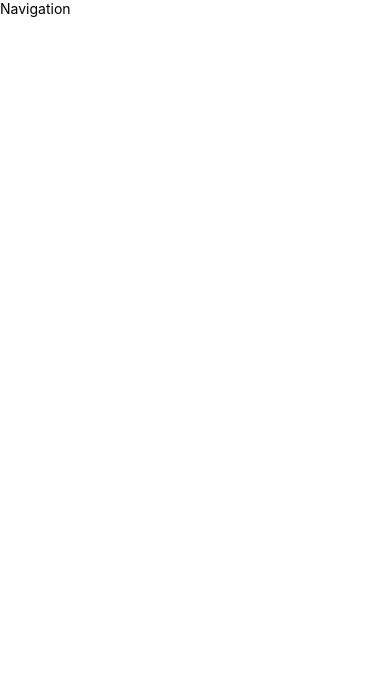
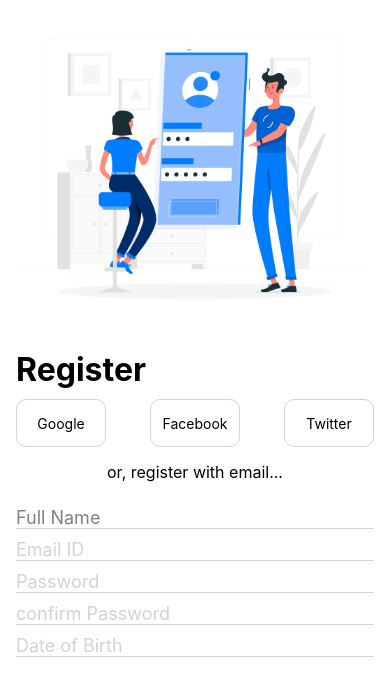
Before and after one commit to Akshayba12/Food-ref-app, a React Native app: screen / in a window 390 px wide. Shown: the top 696 px of the page. Built offline with nearby package versions, Linux system fonts and the light colour scheme.

Commit message:
register page in progress

```diff
--- a/App.tsx
+++ b/App.tsx
@@ -9,12 +9,13 @@ import React from 'react';
 import {
 } from 'react-native';
 import Navigation from './src/navigation';
+import Register from './src/pages/Register';
 
 
 function App(): React.JSX.Element {
 
   return (
-    <Navigation />
+    <Register />
   );
 }
 
--- /dev/null
+++ b/src/pages/Register/index.tsx
@@ -0,0 +1,103 @@
+import { View, Text, StyleSheet, TouchableOpacity, TextInput, Image } from 'react-native';
+import React from 'react';
+import bannerImage from '../../assets/bannerimg.jpg';
+
+
+const Register = () => {
+  return (
+    <View style={styles.container}>
+        <View style={styles.bannerImageContainer}>
+            <Image style={styles.imageStyle} source={bannerImage} />
+        </View>
+      <Text style={styles.registerText}>Register</Text>
+      <View style={styles.socialMedia}>
+        <TouchableOpacity style={styles.socialMediaBtn}>
+            <Text>Google</Text>
+        </TouchableOpacity>
+        <TouchableOpacity style={styles.socialMediaBtn}>
+            <Text>Facebook</Text>
+        </TouchableOpacity>
+        <TouchableOpacity style={styles.socialMediaBtn}>
+            <Text>Twitter</Text>
+        </TouchableOpacity>
+      </View>
+        <Text style={styles.emailText}>or, register with email...</Text>
+        <View style={styles.inputContainerStyle}>
+            <View style={styles.placeholderStyle}>
+                <TextInput placeholder="Full Name" placeholderTextColor="gray" style={styles.textinputStyle} />
+            </View>
+            <View style={styles.placeholderStyle}>
+                <TextInput placeholder="Email ID"  style={styles.textinputStyle}/>
+            </View>
+            <View style={styles.placeholderStyle}>
+                <TextInput placeholder="Password"  style={styles.textinputStyle}/>
+            </View>
+            <View style={styles.placeholderStyle}>
+                <TextInput placeholder="confirm Password" style={styles.textinputStyle} />
+            </View>
+            <View style={styles.placeholderStyle}>
+                <TextInput placeholder="Date of Birth" style={styles.textinputStyle} />
+            </View>
+        </View>
+    </View>
+  );
+};
+
+export default Register;
+
+const styles = StyleSheet.create({
+    container:{
+        flex:1,
+        paddingHorizontal:16,
+    },
+    bannerImageContainer:{
+      justifyContent:'center',
+      alignItems:'center',
+    },
+    imageStyle:{
+      height: 350,
+      width: 350,
+    },
+    registerText:{
+        fontSize: 32,
+        color: 'black',
+        fontWeight:'700',
+    },
+    socialMedia:{
+         width:'100%',
+        flexDirection:'row',
+        justifyContent:'space-between',
+        alignSelf:'center',
+        margin:10,
+    },
+    socialMediaBtn:{
+      height:48,
+      width: 90,
+      borderWidth:1,
+      borderColor:'#D3D3D3',
+      padding:3,
+      borderRadius:10,
+      alignItems:'center',
+      justifyContent:'center',
+    },
+    emailText:{
+        textAlign:'center',
+        fontSize:16,
+        margin:5,
+        fontWeight:'400',
+    },
+    placeholderStyle:{
+        width:'100%',
+        borderBottomWidth:1.5,
+        borderBottomColor:'#D3D3D3',
+        marginTop:10,
+
+    },
+   textinputStyle:{
+      fontSize:18,
+      color:'#D3D3D3',
+   },
+    inputContainerStyle:{
+        marginTop:10,
+    },
+});
```
Also changed, not shown: src/navigation/index.tsx (+4 -4 lines), src/assets/bannerimg.jpg (added), 1 other file (tests, documents, lock files or other folders).
